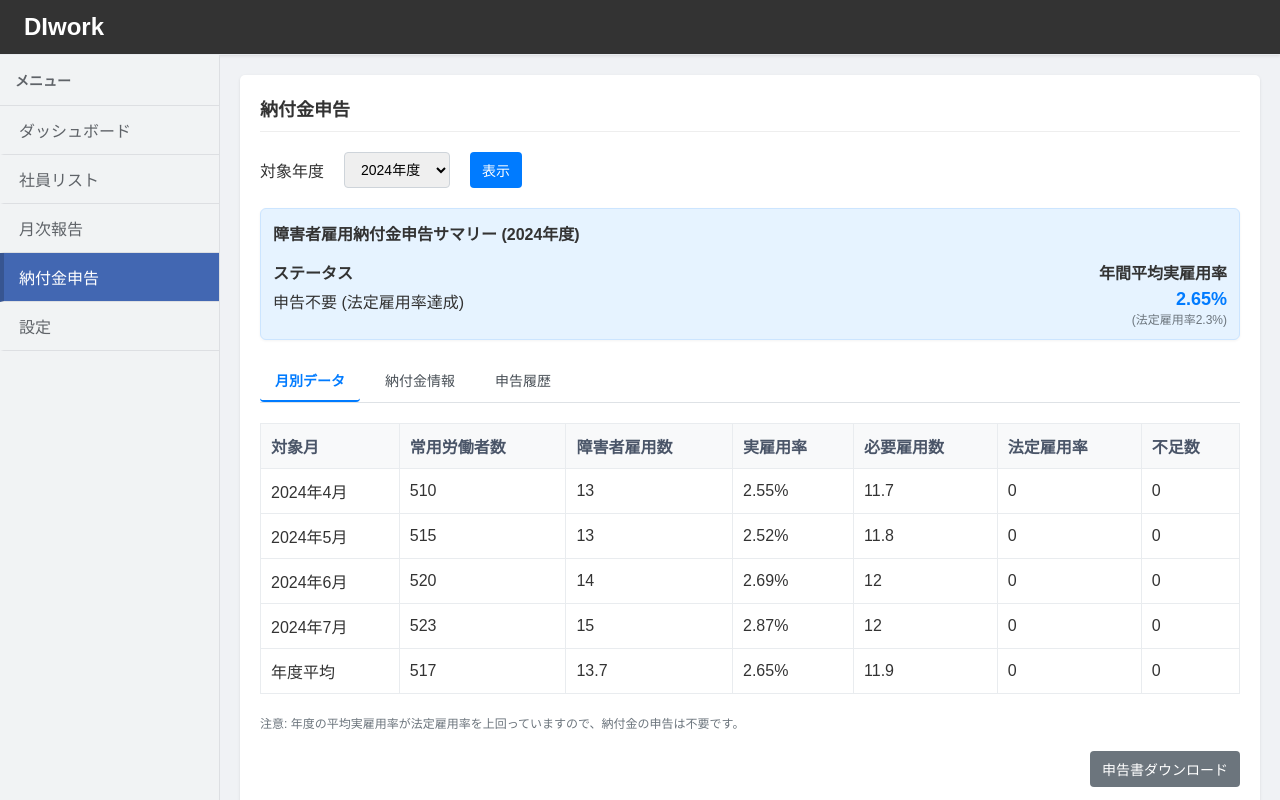
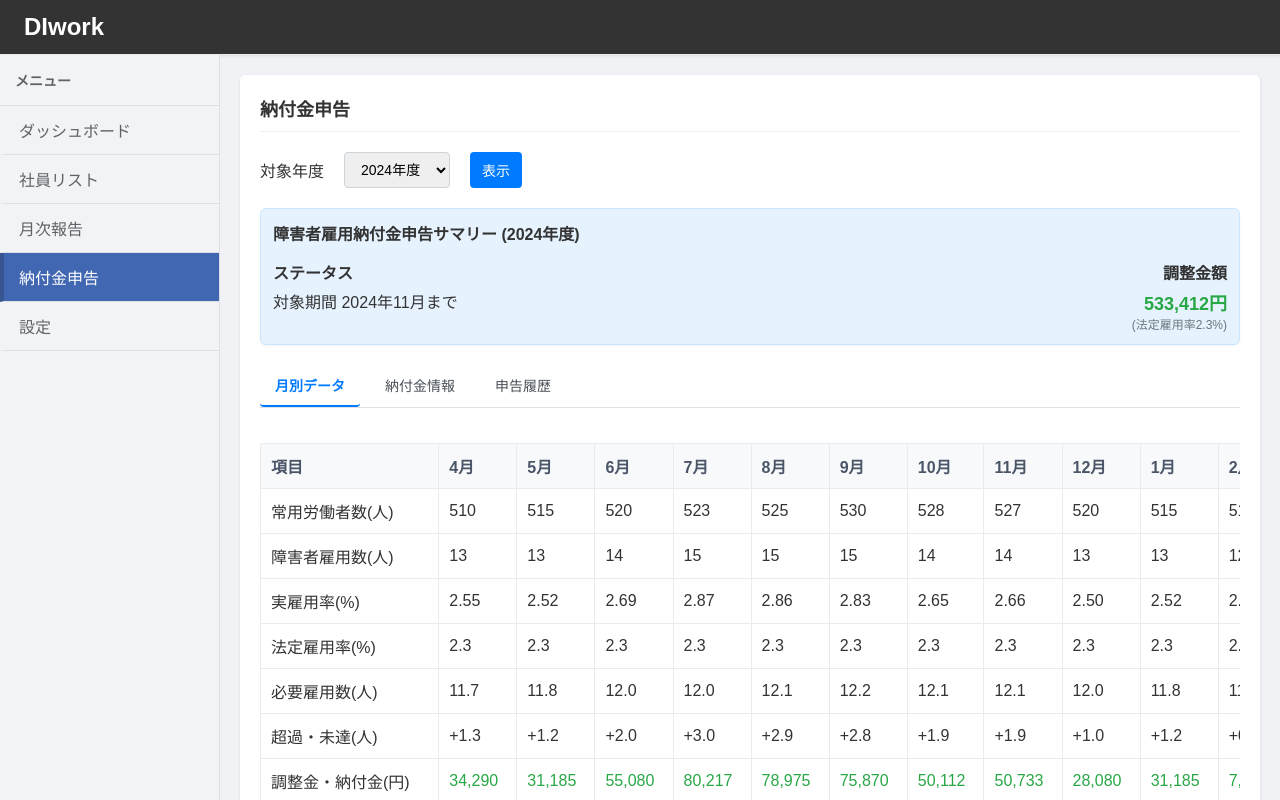
Before and after one commit to slazengersnow/DAN_work, a React (Create React App) app: page / in a window 1280 px wide. Both pictures are taken after a click on the item "納付金申告". Shown: the top 800 px of the page. Built offline with nearby package versions, Linux system fonts and the light colour scheme.

Commit message:
DAN_20250325_0720_basic_success

```diff
--- a/src/pages/PaymentReport.tsx
+++ b/src/pages/PaymentReport.tsx
@@ -1,8 +1,96 @@
-import React, { useState } from 'react';
+import React, { useState, useMemo } from 'react';
 
 const PaymentReport: React.FC = () => {
   const [fiscalYear, setFiscalYear] = useState<string>('2024年度');
   const [activeTab, setActiveTab] = useState<string>('monthly');
+
+  // 法定雇用率
+  const LEGAL_EMPLOYMENT_RATE = 2.3; // 2.3%
+
+  // 月別データ
+  const monthlyData = [
+    { month: '4月', employees: 510, disabledEmployees: 13 },
+    { month: '5月', employees: 515, disabledEmployees: 13 },
+    { month: '6月', employees: 520, disabledEmployees: 14 },
+    { month: '7月', employees: 523, disabledEmployees: 15 },
+    { month: '8月', employees: 525, disabledEmployees: 15 },
+    { month: '9月', employees: 530, disabledEmployees: 15 },
+    { month: '10月', employees: 528, disabledEmployees: 14 },
+    { month: '11月', employees: 527, disabledEmployees: 14 },
+    { month: '12月', employees: 520, disabledEmployees: 13 },
+    { month: '1月', employees: 515, disabledEmployees: 13 },
+    { month: '2月', employees: 510, disabledEmployees: 12 },
+    { month: '3月', employees: 505, disabledEmployees: 12 }
+  ];
+
+  // 月別のデータを計算
+  const calculatedData = useMemo(() => {
+    return monthlyData.map(item => {
+      // 実雇用率 = 障害者雇用数 / 常用労働者数 * 100
+      const employmentRate = (item.disabledEmployees / item.employees) * 100;
+
+      // 必要雇用数 = 常用労働者数 * 法定雇用率 / 100
+      const requiredEmployees = (item.employees * LEGAL_EMPLOYMENT_RATE) / 100;
+
+      // 超過・未達 = 障害者雇用数 - 必要雇用数
+      const difference = item.disabledEmployees - requiredEmployees;
+
+      // 調整金・納付金（仮の計算、実際の計算式はもっと複雑）
+      // 1人あたり月額27,000円として計算
+      const payment = difference >= 0
+        ? difference * 27000  // 調整金（プラス）
+        : difference * 50000; // 納付金（マイナス）
+
+      return {
+        ...item,
+        employmentRate,
+        legalRate: LEGAL_EMPLOYMENT_RATE,
+        requiredEmployees,
+        difference,
+        payment
+      };
+    });
+  }, [monthlyData]);
+
+  // 合計値を計算
+  const totals = useMemo(() => {
+    const totalEmployees = monthlyData.reduce((sum, item) => sum + item.employees, 0);
+    const totalDisabled = monthlyData.reduce((sum, item) => sum + item.disabledEmployees, 0);
+    const avgEmployees = totalEmployees / monthlyData.length;
+    const avgDisabled = totalDisabled / monthlyData.length;
+
+    // 年間平均の実雇用率
+    const avgEmploymentRate = (avgDisabled / avgEmployees) * 100;
+
+    // 年間平均の必要雇用数
+    const avgRequiredEmployees = (avgEmployees * LEGAL_EMPLOYMENT_RATE) / 100;
+
+    // 超過・未達
+    const avgDifference = avgDisabled - avgRequiredEmployees;
+
+    // 年間の調整金・納付金
+    const totalPayment = calculatedData.reduce((sum, item) => sum + item.payment, 0);
+
+    return {
+      avgEmployees,
+      avgDisabled,
+      avgEmploymentRate,
+      legalRate: LEGAL_EMPLOYMENT_RATE,
+      avgRequiredEmployees,
+      avgDifference,
+      totalPayment
+    };
+  }, [calculatedData, monthlyData]);
+
+  // 金額の表示フォーマット（単位なし）
+  const formatNumber = (num: number, decimals = 0) => {
+    return num.toFixed(decimals).replace(/\B(?=(\d{3})+(?!\d))/g, ",");
+  };
+
+  // 調整金・納付金の表示色
+  const getPaymentColor = (amount: number) => {
+    return amount >= 0 ? '#28a745' : '#dc3545';
+  };
 
   return (
     <div className="page-container">
@@ -25,12 +113,21 @@ const PaymentReport: React.FC = () => {
         <div style={{ display: 'flex', justifyContent: 'space-between', marginTop: '15px' }}>
           <div>
             <div style={{ fontWeight: 'bold', marginBottom: '5px' }}>ステータス</div>
-            <div>申告不要 (法定雇用率達成)</div>
+            <div>対象期間 2024年11月まで</div>
           </div>
           <div style={{ textAlign: 'right' }}>
-            <div style={{ fontWeight: 'bold', marginBottom: '5px' }}>年間平均実雇用率</div>
-            <div style={{ fontSize: '18px', fontWeight: 'bold', color: '#007bff' }}>2.65%</div>
-            <div style={{ fontSize: '12px', color: '#6c757d' }}>(法定雇用率2.3%)</div>
+            <div style={{ fontWeight: 'bold', marginBottom: '5px' }}>
+              {totals.totalPayment < 0 ? '納付金額' : '調整金額'}
+            </div>
+            <div style={{
+              fontSize: '18px',
+              fontWeight: 'bold',
+              color: getPaymentColor(totals.totalPayment)
+            }}>
+              {totals.totalPayment < 0 ? '-' : ''}
+              {formatNumber(Math.abs(totals.totalPayment))}円
+            </div>
+            <div style={{ fontSize: '12px', color: '#6c757d' }}>(法定雇用率{LEGAL_EMPLOYMENT_RATE}%)</div>
           </div>
         </div>
       </div>
@@ -57,66 +154,89 @@ const PaymentReport: React.FC = () => {
       </div>
 
       {activeTab === 'monthly' && (
-        <table className="data-table">
+        <div className="table-container" style={{ overflowX: 'auto' }}>
+          <table className="data-table" style={{ minWidth: '1200px' }}>
             <thead>
               <tr>
-              <th>対象月</th>
-              <th>常用労働者数</th>
-              <th>障害者雇用数</th>
-              <th>実雇用率</th>
-              <th>必要雇用数</th>
-              <th>法定雇用率</th>
-              <th>不足数</th>
+                <th>項目</th>
+                {monthlyData.map((item, index) => (
+                  <th key={index}>{item.month}</th>
+                ))}
+                <th>年間平均</th>
               </tr>
             </thead>
             <tbody>
+              {/* 常用労働者数 */}
               <tr>
-              <td>2024年4月</td>
-              <td>510</td>
-              <td>13</td>
-              <td>2.55%</td>
-              <td>11.7</td>
-              <td>0</td>
-              <td>0</td>
+                <td>常用労働者数(人)</td>
+                {calculatedData.map((item, index) => (
+                  <td key={index}>{formatNumber(item.employees)}</td>
+                ))}
+                <td><strong>{formatNumber(totals.avgEmployees, 1)}</strong></td>
               </tr>
+
+              {/* 障害者雇用数 */}
               <tr>
-              <td>2024年5月</td>
-              <td>515</td>
-              <td>13</td>
-              <td>2.52%</td>
-              <td>11.8</td>
-              <td>0</td>
-              <td>0</td>
+                <td>障害者雇用数(人)</td>
+                {calculatedData.map((item, index) => (
+                  <td key={index}>{formatNumber(item.disabledEmployees)}</td>
+                ))}
+                <td><strong>{formatNumber(totals.avgDisabled, 1)}</strong></td>
               </tr>
+
+              {/* 実雇用率 */}
               <tr>
-              <td>2024年6月</td>
-              <td>520</td>
-              <td>14</td>
-              <td>2.69%</td>
-              <td>12</td>
-              <td>0</td>
-              <td>0</td>
+                <td>実雇用率(%)</td>
+                {calculatedData.map((item, index) => (
+                  <td key={index}>{formatNumber(item.employmentRate, 2)}</td>
+                ))}
+                <td><strong>{formatNumber(totals.avgEmploymentRate, 2)}</strong></td>
               </tr>
+
+              {/* 法定雇用率 */}
               <tr>
-              <td>2024年7月</td>
-              <td>523</td>
-              <td>15</td>
-              <td>2.87%</td>
-              <td>12</td>
-              <td>0</td>
-              <td>0</td>
+                <td>法定雇用率(%)</td>
+                {calculatedData.map((item, index) => (
+                  <td key={index}>{LEGAL_EMPLOYMENT_RATE.toFixed(1)}</td>
+                ))}
+                <td><strong>{LEGAL_EMPLOYMENT_RATE.toFixed(1)}</strong></td>
               </tr>
+
+              {/* 必要雇用数 */}
               <tr>
-              <td>年度平均</td>
-              <td>517</td>
-              <td>13.7</td>
-              <td>2.65%</td>
-              <td>11.9</td>
-              <td>0</td>
-              <td>0</td>
+                <td>必要雇用数(人)</td>
+                {calculatedData.map((item, index) => (
+                  <td key={index}>{formatNumber(item.requiredEmployees, 1)}</td>
+                ))}
+                <td><strong>{formatNumber(totals.avgRequiredEmployees, 1)}</strong></td>
+              </tr>
+
+              {/* 超過・未達 */}
+              <tr>
+                <td>超過・未達(人)</td>
+                {calculatedData.map((item, index) => (
+                  <td key={index}>{item.difference >= 0 ? '+' : ''}{formatNumber(item.difference, 1)}</td>
+                ))}
+                <td><strong>{totals.avgDifference >= 0 ? '+' : ''}{formatNumber(totals.avgDifference, 1)}</strong></td>
+              </tr>
+
+              {/* 調整金・納付金 */}
+              <tr>
+                <td>調整金・納付金(円)</td>
+                {calculatedData.map((item, index) => (
+                  <td key={index} style={{ color: getPaymentColor(item.payment) }}>
+                    {item.payment < 0 ? '-' : ''}{formatNumber(Math.abs(item.payment))}
+                  </td>
+                ))}
+                <td style={{ color: getPaymentColor(totals.totalPayment) }}>
+                  <strong>
+                    {totals.totalPayment < 0 ? '-' : ''}{formatNumber(Math.abs(totals.totalPayment))}
+                  </strong>
+                </td>
               </tr>
             </tbody>
           </table>
+        </div>
       )}
 
       {activeTab === 'payment' && (
@@ -132,7 +252,7 @@ const PaymentReport: React.FC = () => {
       )}
 
       <div style={{ marginTop: '20px', fontSize: '12px', color: '#6c757d' }}>
-        注意: 年度の平均実雇用率が法定雇用率を上回っていますので、納付金の申告は不要です。
+        注意: このデータは毎月の障害者雇用状況に基づいて計算されています。年度末の確定値と異なる場合があります。
       </div>
 
       <div className="action-buttons">
```
Lines whose indentation alone changed are shown as unchanged.
